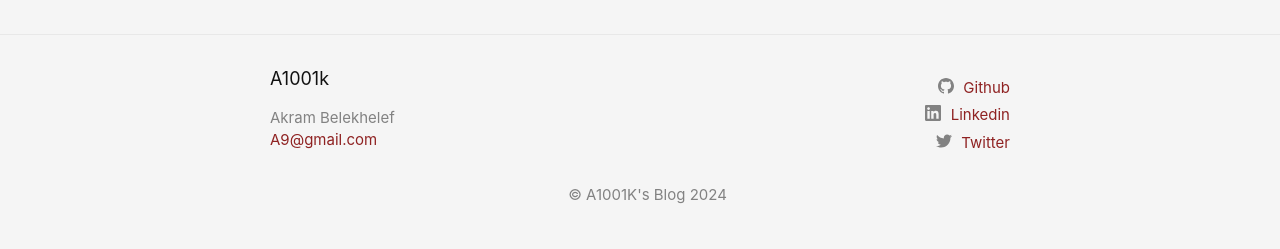
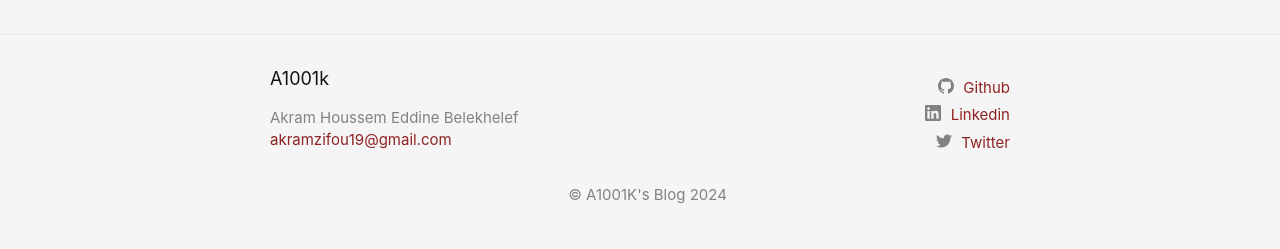
Before and after one commit to a-9-k/WriteUps, a Jekyll site: the page built from index.markdown, in a window 1280 px wide. Shown: the part 1259-1508 px from the top of the page. Built offline with Jekyll 4.4.1, drawn with Linux system fonts in a browser that asks for light colours.

Commit message:
Update Config file

```diff
--- a/_config.yml
+++ b/_config.yml
@@ -1,6 +1,6 @@
 
 title: A1001k
-email: A9@gmail.com
+email: akramzifou19@gmail.com
 description: >- # this means to ignore newlines until "baseurl:"
 
 baseurl: "/WriteUps" # the subpath of your site, e.g. /blog
@@ -11,7 +11,7 @@ twitter_username: a1001k
 github_username:  a-9-k
 displayed_github_name: Github
 
-linkedin_username: akram-belekhelef-ab5313241
+linkedin_username: akram-houssem-eddine-belekhelef-ab5313241
 displayed_linkedin_name: Linkedin
 
 #instagram_username: stf_akram
@@ -21,7 +21,7 @@ twitter_username: A1001K
 displayed_twitter_name: Twitter
 
 # Author
-author: Akram Belekhelef
+author: Akram Houssem Eddine Belekhelef
 
 # Copyright
 copyright: "A1001K's Blog"
```
